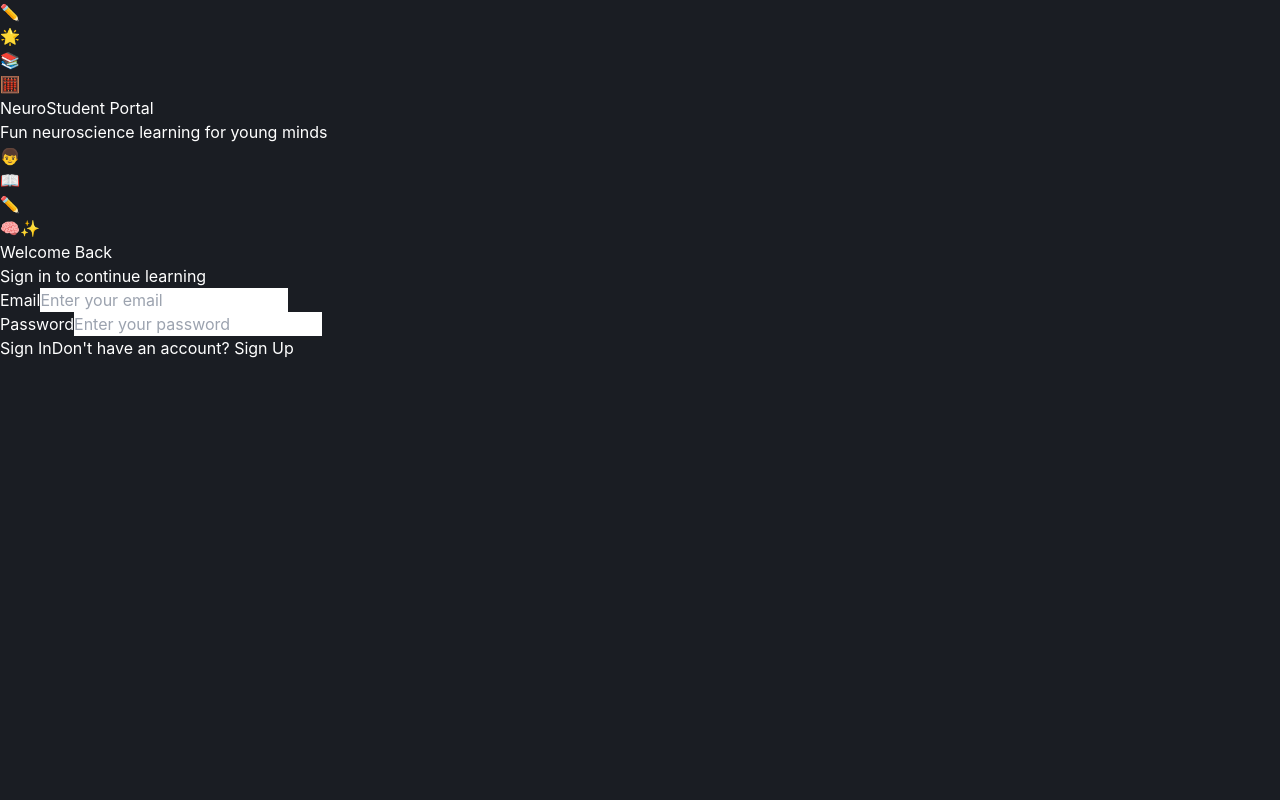
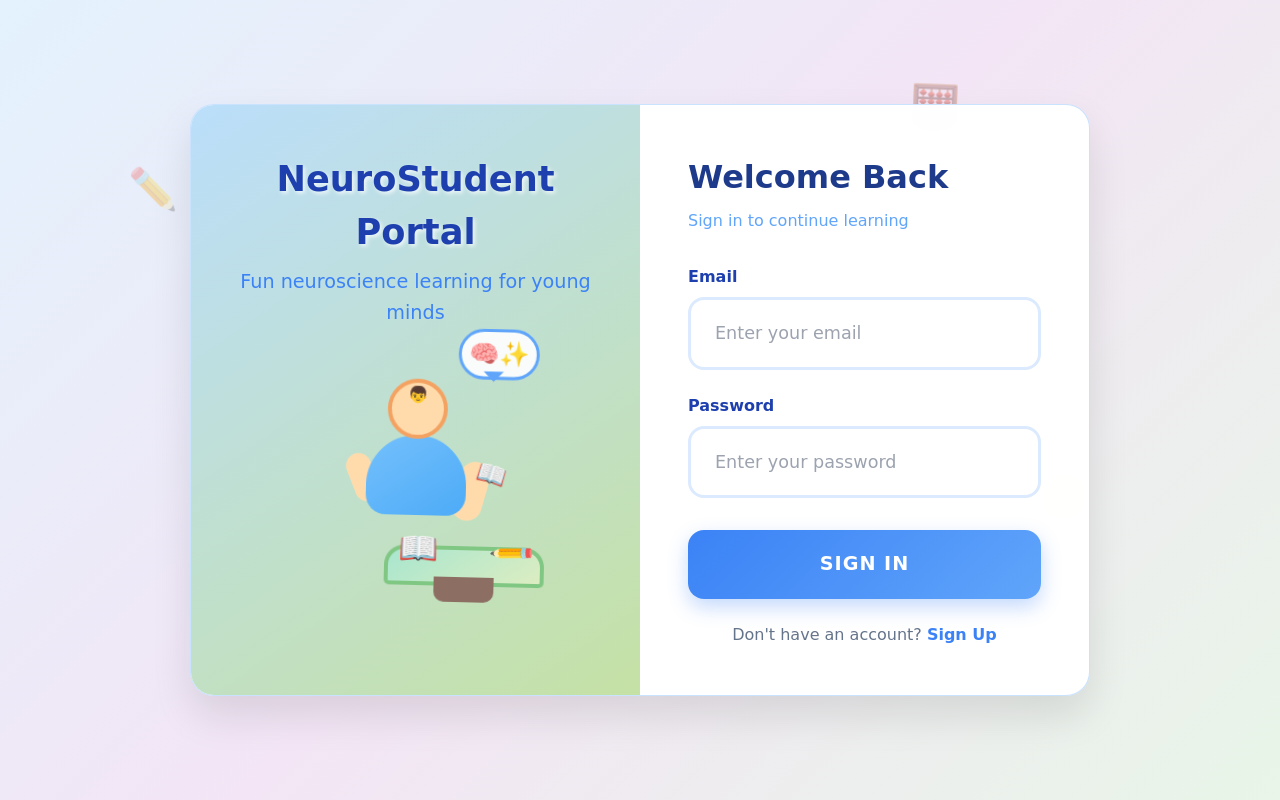
Before and after one commit to yamms2340/NeuroProject, a React (Create React App) app in the folder frontend/: page /login in a window 1280 px wide. Built offline with nearby package versions, Linux system fonts and the light colour scheme; no server answers.

Commit message:
Update LoginPage.css

```diff
--- a/frontend/src/pages/LoginPage.css
+++ b/frontend/src/pages/LoginPage.css
@@ -1,54 +1,430 @@
-.LoginPage-login-container {
-    width: 100vw;
-    height: 100vh;
-    display: flex;
-    justify-content: center;
-    align-items: center;
-    background-color: #1a202c;
+/* LoginPage.css - Added animated studying student */
+* {
+  margin: 0;
+  padding: 0;
+  box-sizing: border-box;
 }
 
-  .LoginPage-login-form {
-    background: #2d3748;
+.LoginPage-hero {
+  min-height: 100vh;
+  display: flex;
+  align-items: center;
+  justify-content: center;
+  background: linear-gradient(135deg, #e3f2fd 0%, #f3e5f5 50%, #e8f5e8 100%);
   padding: 2rem;
-    border-radius: 8px;
-    width: 100%;
-    max-width: 400px;
-    text-align: center;
-    box-shadow: 0px 4px 6px rgba(0, 0, 0, 0.1);
+  font-family: 'Comic Sans MS', 'Segoe UI', cursive, sans-serif;
+  position: relative;
+  overflow: hidden;
 }
 
-  .LoginPage-title {
-    color: #ffffff;
-    font-size: 24px;
-    margin-bottom: 16px;
+.LoginPage-doodles {
+  position: absolute;
+  top: 0;
+  left: 0;
+  width: 100%;
+  height: 100%;
+  pointer-events: none;
+  z-index: 1;
 }
 
-  .LoginPagebutton-login-container input {
-    width: 100%;
-    padding: 10px;
-    margin-bottom: 10px;
-    border: none;
-    border-radius: 5px;
-    background: #4a5568;
-    color: white;
+.doodle {
+  position: absolute;
+  font-size: 2.5rem;
+  opacity: 0.3;
+  animation: float 6s ease-in-out infinite;
 }
 
-  .LoginPagebutton-login-container button {
+.doodle-1 {
+  top: 20%;
+  left: 10%;
+  animation-delay: 0s;
+}
+
+.doodle-2 {
+  top: 60%;
+  right: 15%;
+  animation-delay: 1.5s;
+}
+
+.doodle-3 {
+  bottom: 20%;
+  left: 20%;
+  animation-delay: 3s;
+}
+
+.doodle-4 {
+  top: 10%;
+  right: 25%;
+  animation-delay: 4.5s;
+}
+
+@keyframes float {
+  0%, 100% {
+    transform: translateY(0px) rotate(0deg);
+    opacity: 0.3;
+  }
+  50% {
+    transform: translateY(-20px) rotate(10deg);
+    opacity: 0.6;
+  }
+}
+
+.LoginPage-container {
+  display: flex;
+  max-width: 900px;
   width: 100%;
-    padding: 10px;
-    background: #4299e1;
+  background: rgba(255, 255, 255, 0.98);
+  backdrop-filter: blur(10px);
+  border-radius: 24px;
+  box-shadow: 0 20px 40px rgba(0, 0, 0, 0.1);
+  overflow: hidden;
+  border: 1px solid rgba(147, 197, 253, 0.5);
+  position: relative;
+  z-index: 2;
+}
+
+.LoginPage-left {
+  flex: 1;
+  padding: 3rem;
+  background: linear-gradient(145deg, #bbdefb 0%, #c5e1a5 100%);
+  color: #1e3a8a;
+  display: flex;
+  flex-direction: column;
+  align-items: center;
+  text-align: center;
+  position: relative;
+}
+
+.LoginPage-welcome {
+  font-size: 2.2rem;
+  font-weight: 700;
+  margin-bottom: 0.5rem;
+  color: #1e40af;
+  text-shadow: 2px 2px 4px rgba(255,255,255,0.8);
+}
+
+.LoginPage-subtitle {
+  font-size: 1.2rem;
+  line-height: 1.6;
+  color: #3b82f6;
+  font-weight: 500;
+  margin-bottom: 2rem;
+}
+
+.LoginPage-student-animation {
+  width: 200px;
+  height: 250px;
+  position: relative;
+  margin: 0 auto;
+}
+
+.student-figure {
+  position: relative;
+  width: 100%;
+  height: 100%;
+  animation: gentleSway 4s ease-in-out infinite;
+}
+
+@keyframes gentleSway {
+  0%, 100% { transform: rotate(-2deg); }
+  50% { transform: rotate(2deg); }
+}
+
+.student-head {
+  width: 60px;
+  height: 60px;
+  background: #ffdbac;
+  border-radius: 50%;
+  position: absolute;
+  top: 20px;
+  left: 70px;
+  border: 4px solid #f4a261;
+  animation: bob 3s ease-in-out infinite;
+  z-index: 5;
+}
+
+@keyframes bob {
+  0%, 100% { transform: translateY(0); }
+  50% { transform: translateY(-5px); }
+}
+
+.student-body {
+  position: absolute;
+  top: 75px;
+  left: 50px;
+  width: 100px;
+  height: 120px;
+}
+
+.student-torso {
+  width: 100%;
+  height: 80px;
+  background: linear-gradient(145deg, #74c0fc, #4dabf7);
+  border-radius: 50px 50px 20px 20px;
+  position: relative;
+  z-index: 3;
+}
+
+.student-arms {
+  position: absolute;
+  top: 20px;
+  width: 100%;
+}
+
+.arm-left {
+  width: 25px;
+  height: 50px;
+  background: #ffdbac;
+  border-radius: 20px;
+  position: absolute;
+  left: -15px;
+  transform: rotate(-20deg);
+  animation: write 2s ease-in-out infinite;
+}
+
+@keyframes write {
+  0%, 100% { transform: rotate(-20deg) translateY(0); }
+  50% { transform: rotate(-25deg) translateY(-3px); }
+}
+
+.arm-right {
+  width: 30px;
+  height: 60px;
+  background: #ffdbac;
+  border-radius: 25px;
+  position: absolute;
+  right: -20px;
+  top: 5px;
+  transform: rotate(15deg);
+}
+
+.holding-book::after {
+  content: '📖';
+  position: absolute;
+  top: -10px;
+  right: -15px;
+  font-size: 1.5rem;
+  animation: pageTurn 3s ease-in-out infinite;
+}
+
+@keyframes pageTurn {
+  0%, 90% { transform: rotateY(0deg); }
+  95% { transform: rotateY(10deg); }
+}
+
+.student-table {
+  position: absolute;
+  bottom: -30px;
+  left: 20px;
+  width: 160px;
+  height: 40px;
+  background: linear-gradient(145deg, #a8e6cf, #dcedc1);
+  border-radius: 20px 20px 5px 5px;
+  border: 4px solid #81c784;
+  z-index: 1;
+}
+
+.student-table::before {
+  content: '';
+  position: absolute;
+  bottom: -20px;
+  left: 30%;
+  width: 40%;
+  height: 25px;
+  background: #8d6e63;
+  border-radius: 0 0 10px 10px;
+}
+
+.book {
+  position: absolute;
+  left: 10px;
+  top: -25px;
+  font-size: 2rem;
+  animation: bounce 2.5s ease-in-out infinite;
+}
+
+@keyframes bounce {
+  0%, 100%, 20%, 50%, 80% { transform: translateY(0); }
+  40% { transform: translateY(-10px); }
+  60% { transform: translateY(-5px); }
+}
+
+.pencil {
+  position: absolute;
+  right: 10px;
+  top: -20px;
+  font-size: 1.8rem;
+  animation: roll 4s linear infinite;
+}
+
+@keyframes roll {
+  0% { transform: rotate(0deg); }
+  100% { transform: rotate(360deg); }
+}
+
+.thought-bubble {
+  position: absolute;
+  top: -30px;
+  right: -20px;
+  width: 80px;
+  height: 50px;
+  background: rgba(255, 255, 255, 0.9);
+  border: 3px solid #60a5fa;
+  border-radius: 25px;
+  display: flex;
+  align-items: center;
+  justify-content: center;
+  animation: bubbleFloat 3s ease-in-out infinite;
+}
+
+.thought-bubble::after {
+  content: '';
+  position: absolute;
+  bottom: -15px;
+  left: 30%;
+  width: 0;
+  height: 0;
+  border: 10px solid transparent;
+  border-top-color: #60a5fa;
+}
+
+@keyframes bubbleFloat {
+  0%, 100% { transform: translateY(0) scale(1); }
+  50% { transform: translateY(-10px) scale(1.05); }
+}
+
+.thought-bubble span {
+  font-size: 1.5rem;
+}
+
+.LoginPage-form {
+  flex: 1;
+  padding: 3rem;
+  display: flex;
+  flex-direction: column;
+}
+
+.LoginPage-header h2 {
+  font-size: 2rem;
+  color: #1e3a8a;
+  margin-bottom: 0.5rem;
+  font-weight: 700;
+}
+
+.LoginPage-header p {
+  color: #60a5fa;
+  margin-bottom: 2rem;
+  font-weight: 500;
+}
+
+.LoginPage-input-group {
+  display: flex;
+  flex-direction: column;
+  gap: 1.5rem;
+  margin-bottom: 2rem;
+}
+
+.LoginPage-input-wrapper {
+  display: flex;
+  flex-direction: column;
+}
+
+.LoginPage-input-wrapper label {
+  font-weight: 600;
+  color: #1e40af;
+  margin-bottom: 0.5rem;
+  font-size: 1rem;
+}
+
+.LoginPage-input-wrapper input {
+  padding: 1.25rem 1.5rem;
+  border: 3px solid #dbeafe;
+  border-radius: 16px;
+  font-size: 1.1rem;
+  transition: all 0.3s ease;
+  background: white;
+  font-family: inherit;
+}
+
+.LoginPage-input-wrapper input:focus {
+  outline: none;
+  border-color: #60a5fa;
+  box-shadow: 0 0 0 4px rgba(96, 165, 250, 0.2);
+  transform: translateY(-2px);
+}
+
+.LoginPage-submit {
+  width: 100%;
+  padding: 1.25rem;
+  background: linear-gradient(135deg, #3b82f6 0%, #60a5fa 100%);
   color: white;
   border: none;
-    border-radius: 5px;
+  border-radius: 16px;
+  font-size: 1.2rem;
+  font-weight: 700;
   cursor: pointer;
+  transition: all 0.3s ease;
+  margin-bottom: 1.5rem;
+  text-transform: uppercase;
+  letter-spacing: 1px;
+  box-shadow: 0 8px 20px rgba(59, 130, 246, 0.3);
 }
 
-
-  .LoginPage-switch-auth {
-    margin-top: 10px;
-    color: #a0aec0;
+.LoginPage-submit:hover {
+  transform: translateY(-3px);
+  box-shadow: 0 15px 30px rgba(59, 130, 246, 0.4);
 }
 
-  .LoginPage-switch-auth a {
-    color: #63b3ed;
+.LoginPage-switch {
+  text-align: center;
+  color: #64748b;
+  font-size: 1rem;
+  font-weight: 500;
 }
+
+.LoginPage-switch a {
+  color: #3b82f6;
+  font-weight: 700;
+  text-decoration: none;
+}
+
+.LoginPage-switch a:hover {
+  text-decoration: underline;
+}
+
+/* Responsive Design */
+@media (max-width: 768px) {
+  .LoginPage-container {
+    flex-direction: column;
+    max-width: 420px;
+    margin: 1rem;
+  }
+
+  .LoginPage-left {
+    padding: 2rem;
+  }
+
+  .LoginPage-student-animation {
+    width: 160px;
+    height: 200px;
+  }
+
+  .LoginPage-welcome {
+    font-size: 1.8rem;
+  }
+
+  .LoginPage-form {
+    padding: 2.5rem 2rem;
+  }
+}
+
+@media (max-width: 480px) {
+  .LoginPage-hero {
+    padding: 1rem;
+  }
+
+  .LoginPage-student-animation {
+    width: 140px;
+    height: 180px;
+  }
+}
```
Lines whose indentation alone changed are shown as unchanged.
